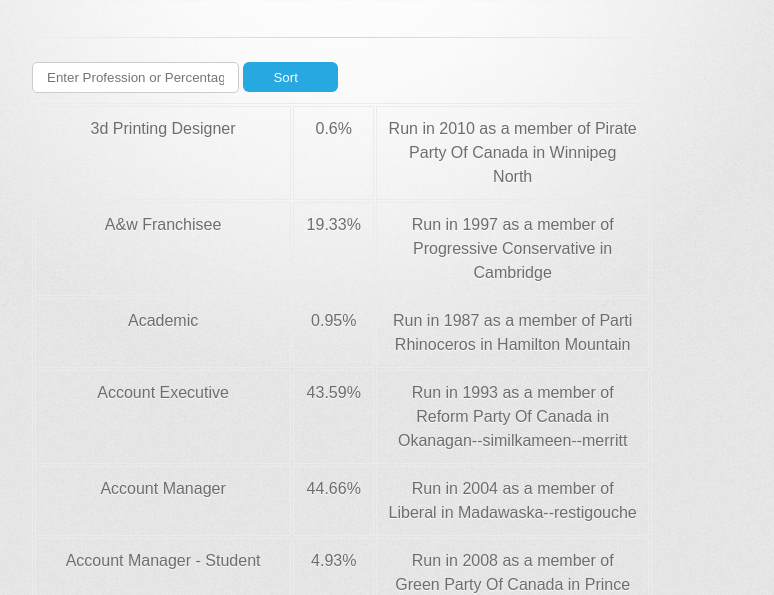
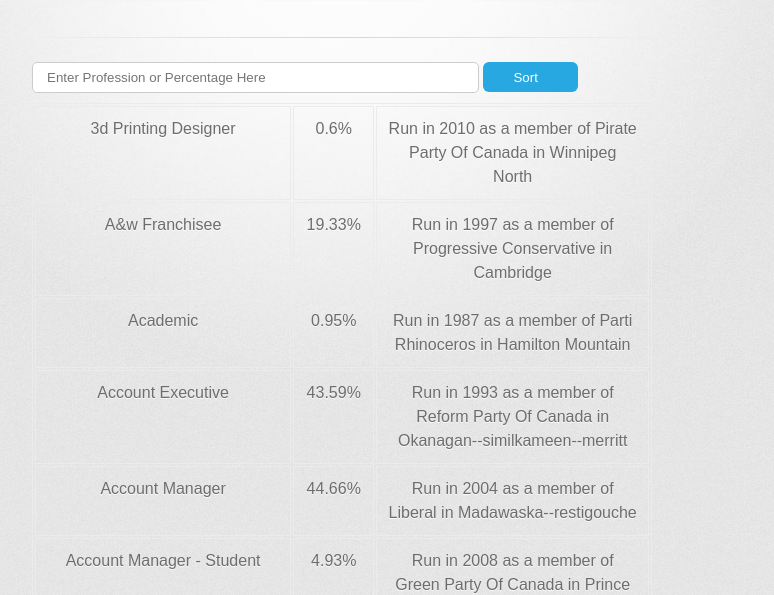
Before and after one commit to sahilhasan/ElectMeCanada, a plain HTML site: page index.html in a window 1280 px wide. Shown: the part 209-804 px from the top of the page, without its empty margins (298-1072 px from the left). Drawn offline with Linux system fonts and the light colour scheme; a script that the page names is missing; a web font is replaced by a local one.

Commit message:
Update index.html

```diff
--- a/index.html
+++ b/index.html
@@ -65,7 +65,7 @@
 
         <section id="main_content">
           <div id="users">
-            <input class="search" placeholder="Enter Profession or Percentage Here" />
+            <input class="search" placeholder="Enter Profession or Percentage Here" size="50"/>
             <button class="sort" data-sort="name">Sort</button>
             <table id = "tbl1">
               <tbody class="list">
```
